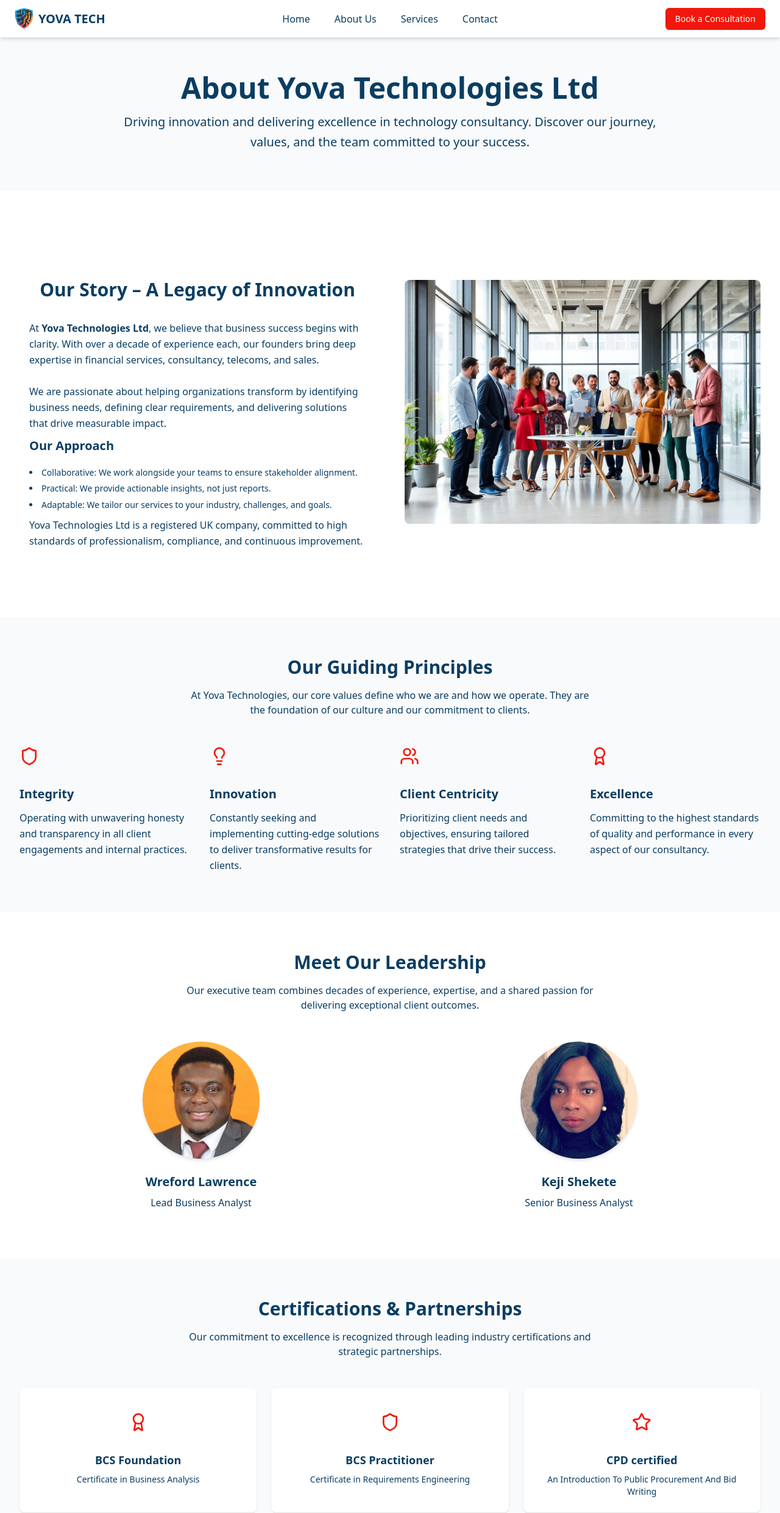
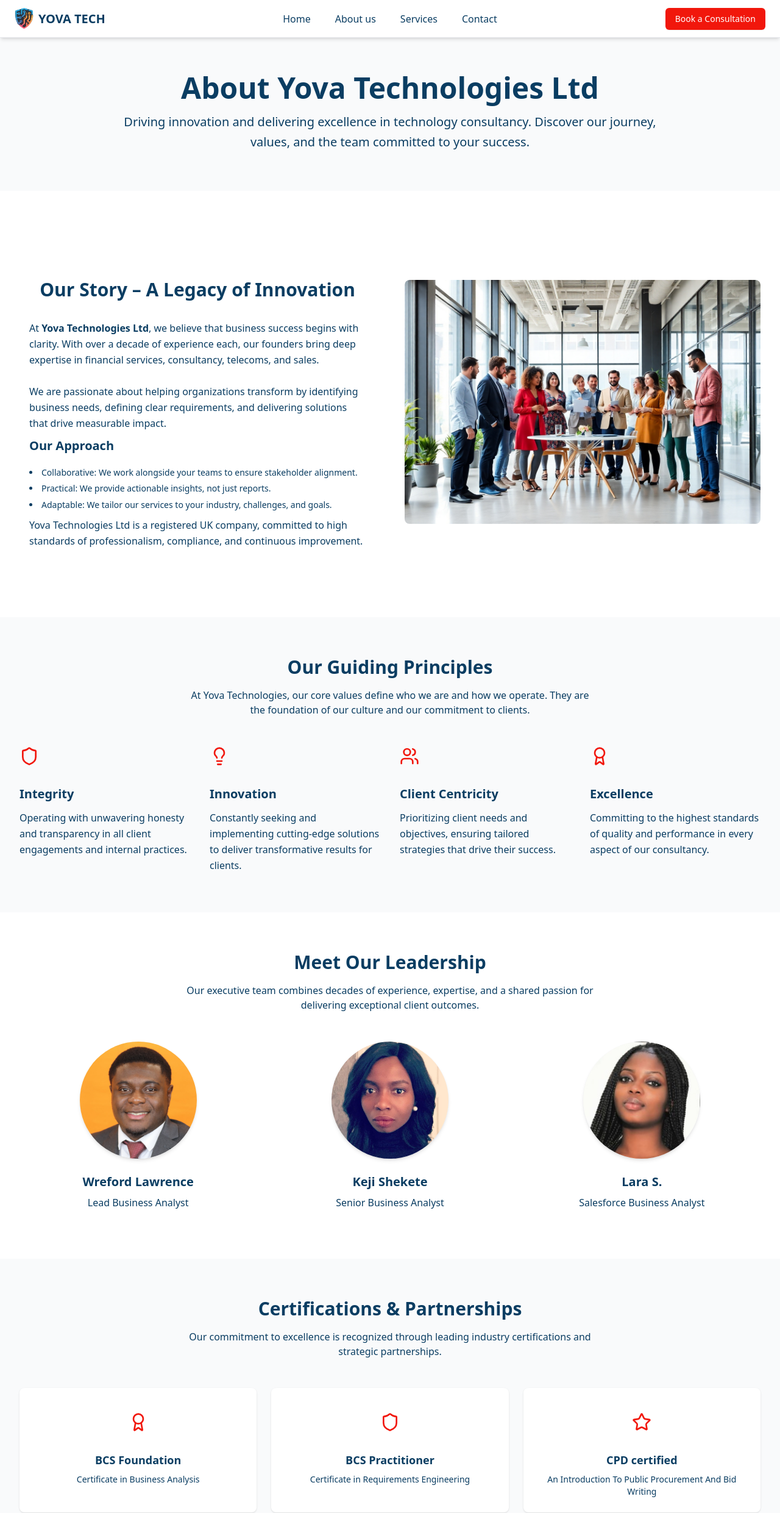
Before and after one commit to Atijosan-babatunde/yova-consultancy-limited, a Next.js app: page /about in a window 1280 px wide. Shown: the top 2481 px of the page at 61% size. Built offline with nearby package versions, Linux system fonts and the light colour scheme.

Commit message:
fixed the leadershipsection component

```diff
--- a/src/components/About/LeadershipSection/index.tsx
+++ b/src/components/About/LeadershipSection/index.tsx
@@ -17,13 +17,13 @@ const leaders = [
     image: "/images/about/analyst.jpg",
     linkedin: "https://www.linkedin.com/in/keji-s-a41b0132/",
   },
-  // {
-  //   name: "Marcus Thorne",
-  //   position: "Chief Operations Officer",
-  //   description: "With extensive experience in change management and process optimization, Marcus leads our client delivery teams to achieve exceptional outcomes.",
-  //   image: "/images/about/selectiontwo.png",
-  //   linkedin: "https://www.linkedin.com/in/marcus-thorne", // example
-  // },
+  {
+    name: "Lara S.",
+    position: "Salesforce Business Analyst",
+    description: "With extensive experience in change management and process optimization, Marcus leads our client delivery teams to achieve exceptional outcomes.",
+    image: "/images/about/larapic.jpeg",
+    linkedin: "https://www.linkedin.com/in/laracena/",
+  },
 ]
 
 export function LeadershipSection() {
@@ -37,7 +37,7 @@ export function LeadershipSection() {
           </p>
         </div>
 
-        <div className="grid md:grid-cols-2 gap-6">
+        <div className="grid md:grid-cols-3 gap-6">
           {leaders.map((leader, index) => (
             <div
               key={index}
--- a/src/components/Navbar/index.tsx
+++ b/src/components/Navbar/index.tsx
@@ -7,7 +7,7 @@ import { Button } from "../Ui/button";
 
 const navLinks = [
   { href: "/", label: "Home" },
-  { href: "/about", label: "About Us" },
+  { href: "/about", label: "About us" },
   { href: "/services", label: "Services" },
   // { href: "/industries", label: "Industries" },
   { href: "/contact", label: "Contact" },
```
Also changed, not shown: public/images/about/larapic.jpeg (added), 1 other file (tests, documents, lock files or other folders).
